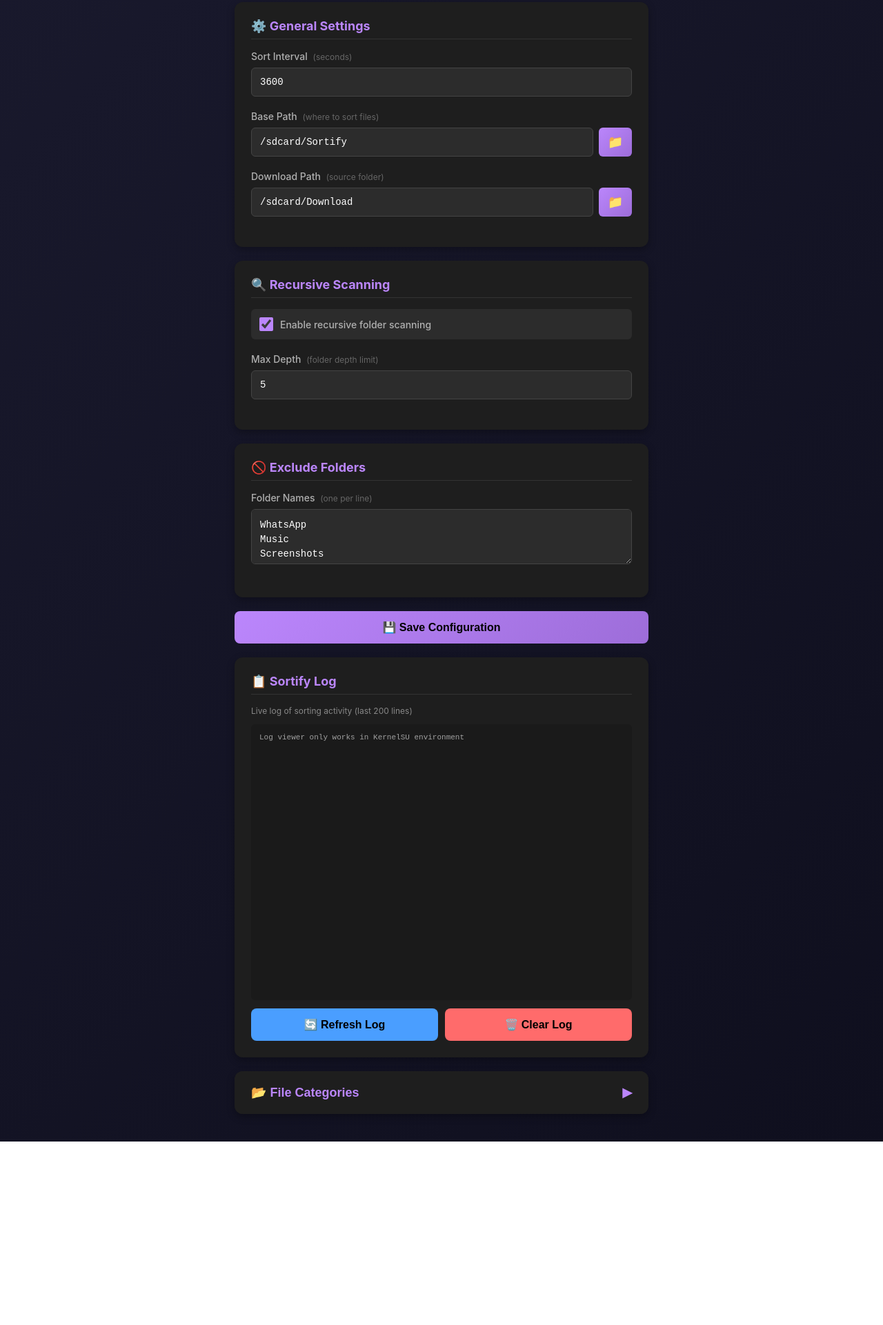
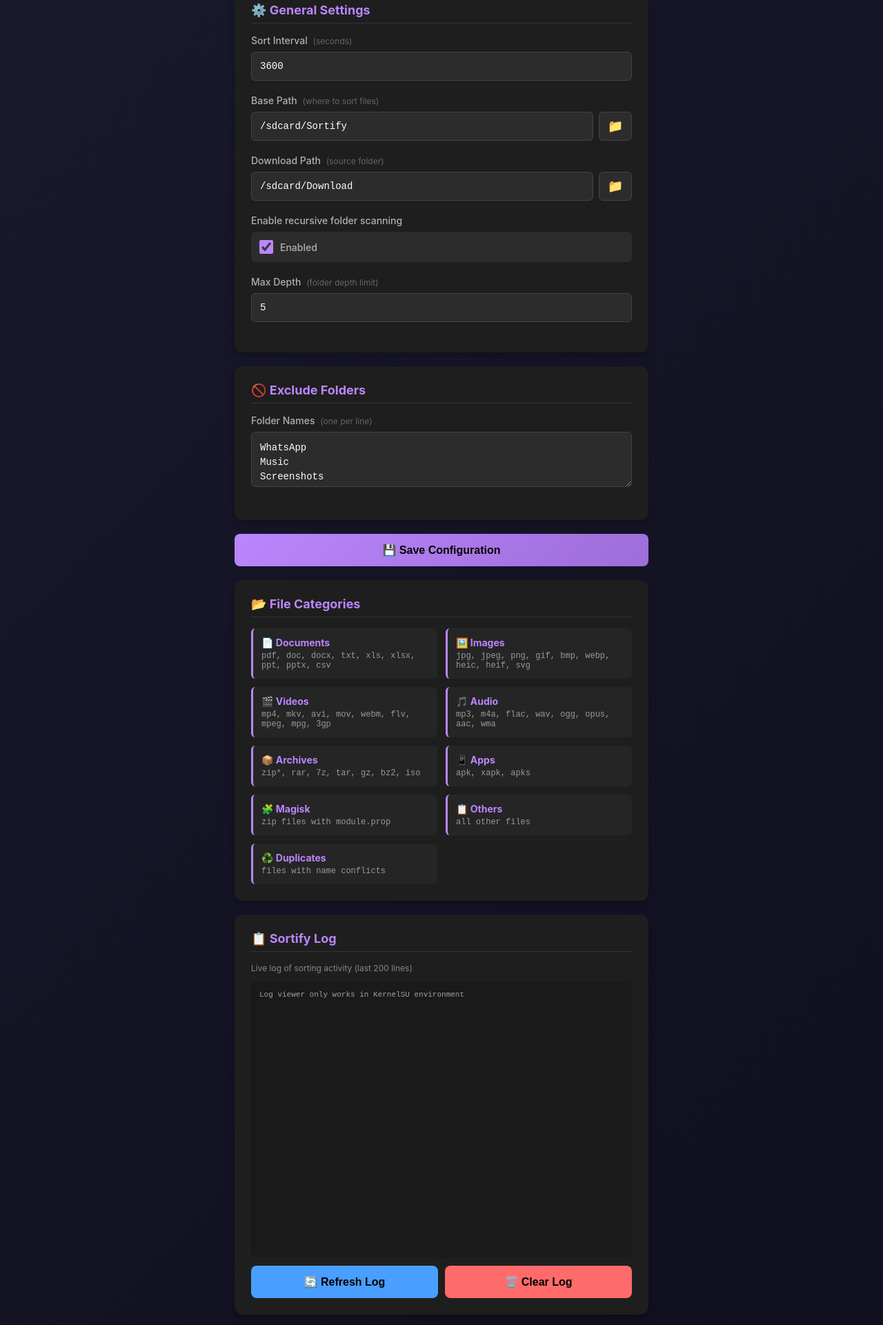
Before and after one commit to MeteorBurn/Sortify, a plain HTML site: page webroot/index.html in a window 1280 px wide. Shown: the part 373-2294 px from the top of the page at 69% size. Before the commit the page ends 2028 px from the top, so only its background shows below. Drawn offline with Linux system fonts and the light colour scheme.

Commit message:
Release v4.3.2 WebUI polish

```diff
--- a/webroot/index.html
+++ b/webroot/index.html
@@ -3,7 +3,7 @@
 <head>
     <meta name="viewport" content="width=device-width, initial-scale=1">
     <meta charset="UTF-8">
-    <title>Sortify v4.3.1</title>
+    <title>Sortify v4.3.2</title>
     <style>
         * { margin: 0; padding: 0; box-sizing: border-box; }
         body {
@@ -91,6 +91,11 @@
             line-height: 1;
             border-radius: 6px;
         }
+        .path-button {
+            background: #2c2c2c;
+            border: 1px solid #444;
+            color: #e0e0e0;
+        }
         input:focus,
         textarea:focus {
             outline: none;
@@ -152,54 +157,16 @@
         button:active {
             transform: translateY(0);
         }
+        .path-button:hover {
+            background: #333;
+            border-color: #666;
+            transform: none;
+            box-shadow: none;
+        }
         .info-grid {
             display: grid;
             grid-template-columns: repeat(auto-fit, minmax(250px, 1fr));
             gap: 12px;
-        }
-        .collapsible-card {
-            padding: 0;
-            overflow: hidden;
-        }
-        .collapsible-toggle {
-            width: 100%;
-            display: flex;
-            align-items: center;
-            justify-content: space-between;
-            gap: 12px;
-            padding: 20px 24px;
-            background: #1e1e1e;
-            color: #bb86fc;
-            border-radius: 8px;
-            box-shadow: none;
-            text-align: left;
-        }
-        .collapsible-toggle:hover {
-            transform: none;
-            box-shadow: none;
-            background: #252525;
-        }
-        .collapsible-toggle h2 {
-            margin: 0;
-            padding: 0;
-            border: 0;
-            color: inherit;
-            font-size: 18px;
-        }
-        .collapsible-arrow {
-            color: #bb86fc;
-            font-size: 18px;
-            transition: transform 0.2s;
-        }
-        .collapsible-card.open .collapsible-arrow {
-            transform: rotate(90deg);
-        }
-        .collapsible-content {
-            display: none;
-            padding: 0 24px 24px;
-        }
-        .collapsible-card.open .collapsible-content {
-            display: block;
         }
         .info-item {
             background: #252525;
@@ -370,7 +337,7 @@
     <div class="container">
         <div class="header">
             <h1>📁 Sortify</h1>
-            <div class="version">v4.3.1 Configuration</div>
+            <div class="version">v4.3.2 Configuration</div>
         </div>
 
         <div class="card" style="border: 2px solid #bb86fc;">
@@ -381,9 +348,6 @@
                     <input type="checkbox" id="enabled">
                     <label style="color: #bb86fc; font-weight: bold;">Enable Auto-Sorting</label>
                 </div>
-                <p style="color: #888; font-size: 12px; margin-top: 8px; margin-left: 4px;">
-                    ⚠️ Module is disabled by default. Check this box to start automatic file sorting.
-                </p>
                 <button type="button" id="run-sort-button" class="status-action" onclick="runSortNow()">⚡ Sort Now</button>
             </div>
         </div>
@@ -411,15 +375,12 @@
                     <button type="button" class="path-button" onclick="openFolderPicker('download_path')" aria-label="Choose Download Path" title="Choose folder">📁</button>
                 </div>
             </div>
-        </div>
-
-        <div class="card">
-            <h2>🔍 Recursive Scanning</h2>
 
             <div class="form-group">
+                <label>Enable recursive folder scanning</label>
                 <div class="checkbox-group" onclick="document.getElementById('recursive').click()">
                     <input type="checkbox" id="recursive">
-                    <label>Enable recursive folder scanning</label>
+                    <label>Enabled</label>
                 </div>
             </div>
 
@@ -441,33 +402,7 @@
         <button onclick="saveConfig()">💾 Save Configuration</button>
 
         <div class="card" style="margin-top: 20px;">
-            <h2>📋 Sortify Log</h2>
-            <p style="color: #888; font-size: 12px; margin-bottom: 12px;">
-                Live log of sorting activity (last 200 lines)
-            </p>
-            <div id="log-viewer" style="background: #1a1a1a; padding: 12px; border-radius: 6px; font-family: monospace; font-size: 11px; white-space: pre-wrap; word-wrap: break-word; min-height: 400px; max-height: 600px; overflow-y: scroll; color: #a0a0a0; line-height: 1.4;">
-                Loading log...
-            </div>
-            <div style="display: flex; gap: 10px; margin-top: 12px;">
-                <button onclick="loadLog()" style="flex: 1; background: #4a9eff;">🔄 Refresh Log</button>
-                <button onclick="clearLog()" style="flex: 1; background: #ff6b6b;">🗑️ Clear Log</button>
-            </div>
-        </div>
-
-        <!-- Debug panel - hidden by default. To enable: remove display:none -->
-        <div class="card" style="margin-top: 20px; background: #2c1810; border: 1px solid #ff6b6b; display: none;">
-            <h2 style="color: #ff6b6b;">🐛 Debug Info (для отладки)</h2>
-            <div id="debug-info" style="background: #1a1a1a; padding: 12px; border-radius: 6px; font-family: monospace; font-size: 11px; white-space: pre-wrap; word-break: break-all; max-height: 200px; overflow-y: auto;">
-                Загрузка...
-            </div>
-        </div>
-
-        <div id="categories-card" class="card collapsible-card" style="margin-top: 20px;">
-            <button type="button" class="collapsible-toggle" onclick="toggleCategories()" aria-expanded="false" aria-controls="categories-content">
             <h2>📂 File Categories</h2>
-                <span class="collapsible-arrow">▶</span>
-            </button>
-            <div id="categories-content" class="collapsible-content">
             <div class="info-grid">
                 <div class="info-item">
                     <div class="category">📄 Documents</div>
@@ -506,6 +441,27 @@
                     <div class="extensions">files with name conflicts</div>
                 </div>
             </div>
+        </div>
+
+        <div class="card" style="margin-top: 20px;">
+            <h2>📋 Sortify Log</h2>
+            <p style="color: #888; font-size: 12px; margin-bottom: 12px;">
+                Live log of sorting activity (last 200 lines)
+            </p>
+            <div id="log-viewer" style="background: #1a1a1a; padding: 12px; border-radius: 6px; font-family: monospace; font-size: 11px; white-space: pre-wrap; word-wrap: break-word; min-height: 400px; max-height: 600px; overflow-y: scroll; color: #a0a0a0; line-height: 1.4;">
+                Loading log...
+            </div>
+            <div style="display: flex; gap: 10px; margin-top: 12px;">
+                <button onclick="loadLog()" style="flex: 1; background: #4a9eff;">🔄 Refresh Log</button>
+                <button onclick="clearLog()" style="flex: 1; background: #ff6b6b;">🗑️ Clear Log</button>
+            </div>
+        </div>
+
+        <!-- Debug panel - hidden by default. To enable: remove display:none -->
+        <div class="card" style="margin-top: 20px; background: #2c1810; border: 1px solid #ff6b6b; display: none;">
+            <h2 style="color: #ff6b6b;">🐛 Debug Info (для отладки)</h2>
+            <div id="debug-info" style="background: #1a1a1a; padding: 12px; border-radius: 6px; font-family: monospace; font-size: 11px; white-space: pre-wrap; word-break: break-all; max-height: 200px; overflow-y: auto;">
+                Загрузка...
             </div>
         </div>
     </div>
@@ -763,13 +719,6 @@
             showToast('Folder selected.', false);
         }
 
-        function toggleCategories() {
-            const card = document.getElementById('categories-card');
-            const toggle = card.querySelector('.collapsible-toggle');
-            const isOpen = card.classList.toggle('open');
-            toggle.setAttribute('aria-expanded', isOpen ? 'true' : 'false');
-        }
-
         async function runSortNow() {
             if (typeof ksu === 'undefined') {
                 showToast('Manual sort works only inside KernelSU/WebUI.', true);
```
Also changed, not shown: 3 other files. Lines whose indentation alone changed are shown as unchanged.
